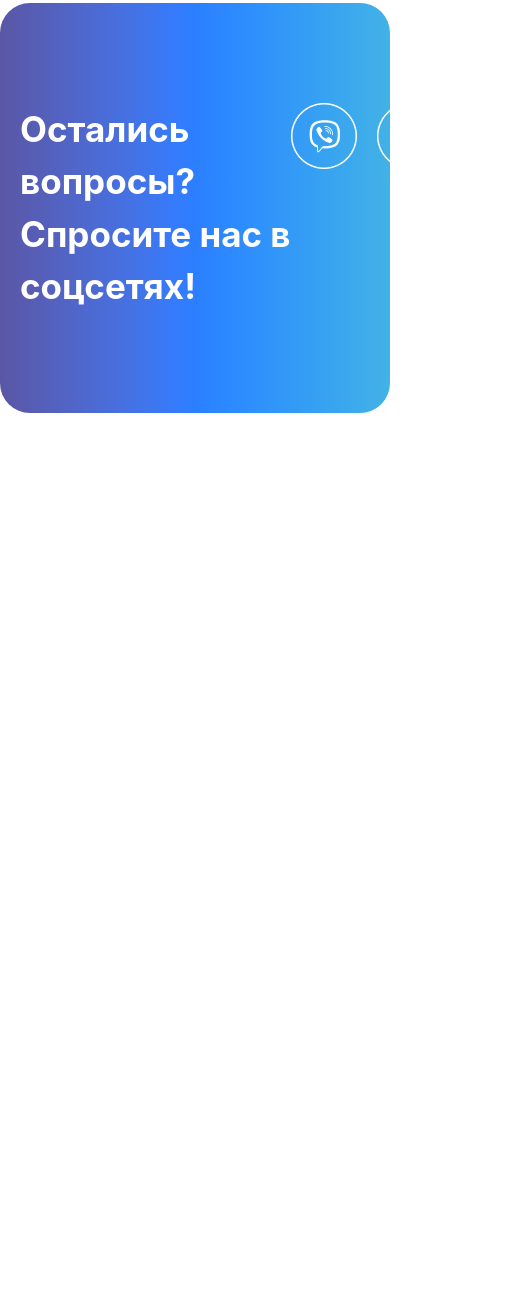
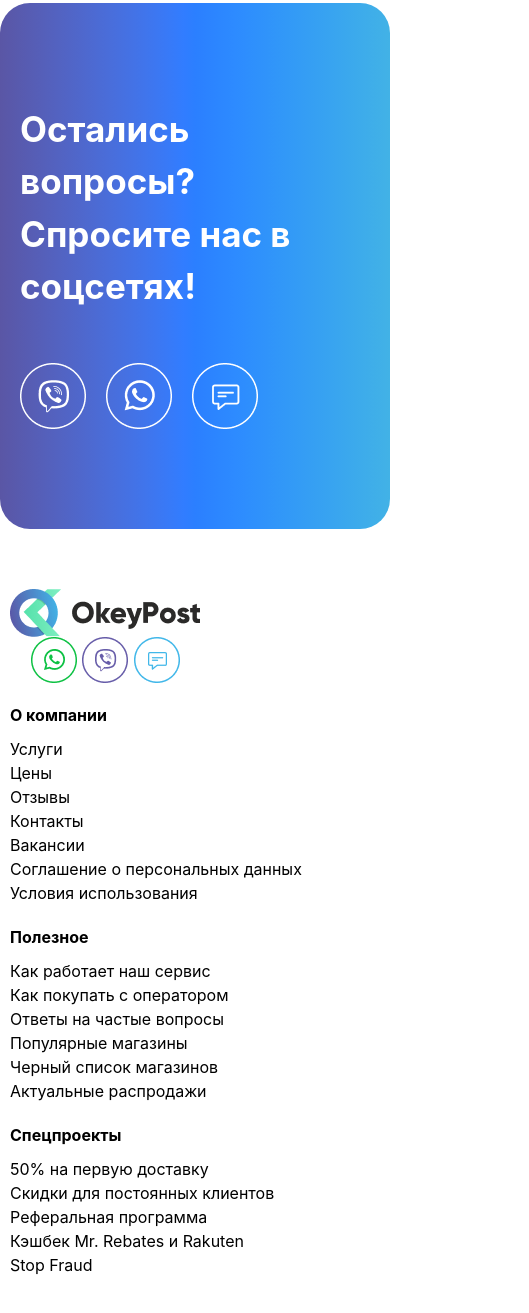
Before and after one commit to z1yodullo/A5, a website: page src/page2.html in a window 390 px wide. Shown: the part 4649-5962 px from the top of the page, 529 px wide, since content can reach past the window. Before the commit the page ends 5062 px from the top, so only its background shows below. Drawn offline with nearby package versions, Linux system fonts and the light colour scheme; files that its build step writes are made by us from their sources.

Commit message:
add footer in page 2

```diff
--- a/src/page2.html
+++ b/src/page2.html
@@ -218,16 +218,61 @@
           class="max-w-[1400px] m-auto bg-gradient-to-r from-[#5A56A5] via-blue-500 to-[#42B2E6] rounded-[30px] py-[100px] px-[20px]"
         >
           <div
-            class="max-w-[1200px] m-auto text-white flex justify-between items-start"
+            class="max-w-[1200px] m-auto text-white flex flex-col lg:flex-row gap-[50px] justify-between items-start"
           >
-            <p class="text-[35px] font-bold">Остались вопросы? Спросите нас в соцсетях!</p>
+            <p class="text-[35px] font-bold">
+              Остались вопросы? Спросите нас в соцсетях!
+            </p>
             <div class="flex items-center gap-[20px]">
-                <img src="Вайбер.png" alt="">
-                <img src="Ватсап.png" alt="">
-                <img src="Чат.png" alt="">
+              <img src="Вайбер.png" alt="" />
+              <img src="Ватсап.png" alt="" />
+              <img src="Чат.png" alt="" />
             </div>
           </div>
         </section>
+        <footer class="py-[50px]">
+          <div
+            class="max-w-[1200px] m-auto p-[10px] flex flex-col justify-center lg:flex-row items-start gap-[20px] lg:justify-between"
+          >
+            <div class="flex flex-col gap-[50xp] items-center">
+              <img src="Лого.png" alt="" />
+              <img src="Соцсети.png" alt="" />
+            </div>
+            <div class="flex flex-col gap-[10px]">
+              <p class="font-bold">О компании</p>
+              <p>
+                Услуги <br />
+                Цены<br />
+                Отзывы<br />
+                Контакты<br />
+                Вакансии<br />
+                Соглашение о персональных данных <br />
+                Условия использования
+              </p>
+            </div>
+            <div class="flex flex-col gap-[10px]">
+              <p class="font-bold">Полезное</p>
+              <p>
+                Как работает наш сервис<br />
+                Как покупать с оператором<br />
+                Ответы на частые вопросы<br />
+                Популярные магазины<br />
+                Черный список магазинов<br />
+                Актуальные распродажи
+              </p>
+            </div>
+            <div class="flex flex-col gap-[10px]">
+              <p class="font-bold">Спецпроекты</p>
+              <p>
+                50% на первую доставку<br />
+                Скидки для постоянных клиентов<br />
+                Реферальная программа<br />
+                Кэшбек Mr. Rebates и Rakuten <br />
+                Stop Fraud
+              </p>
+            </div>
+          </div>
+        </footer>
       </body>
     </html>
   </body>
```
